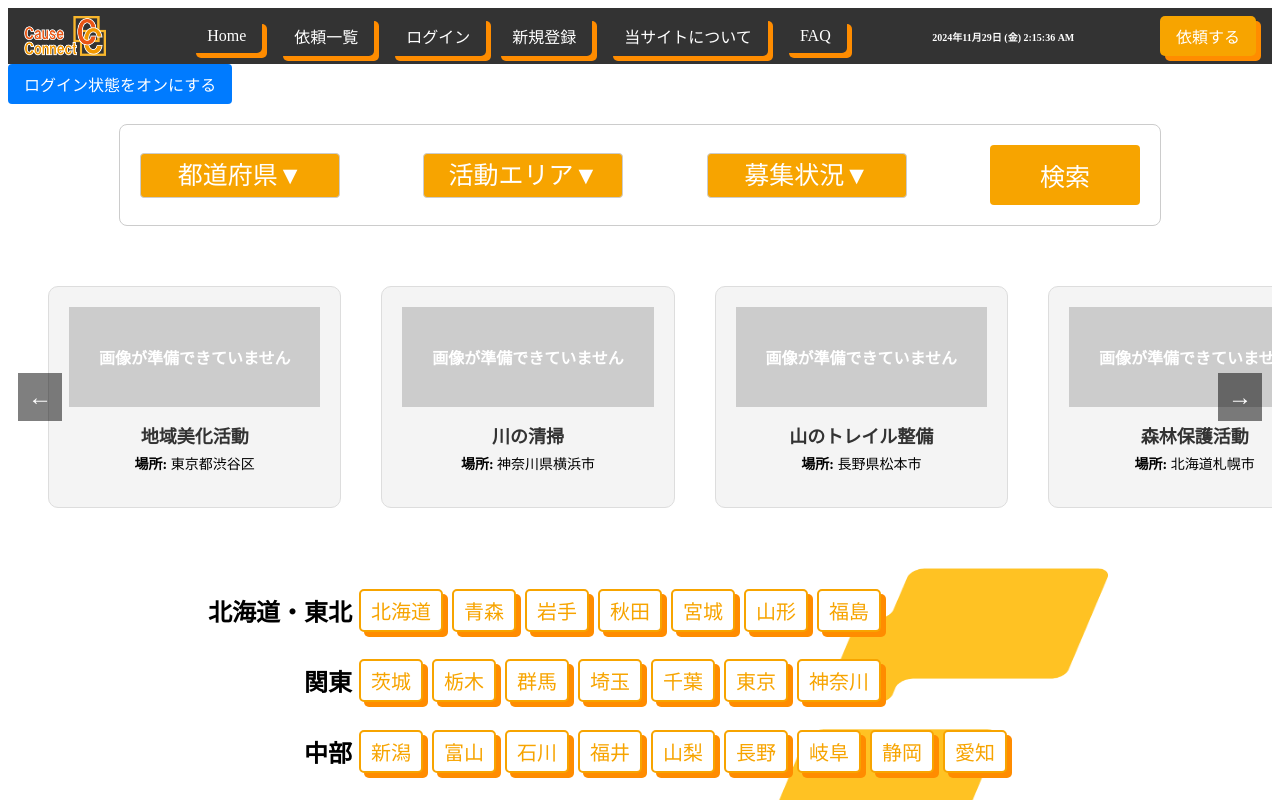
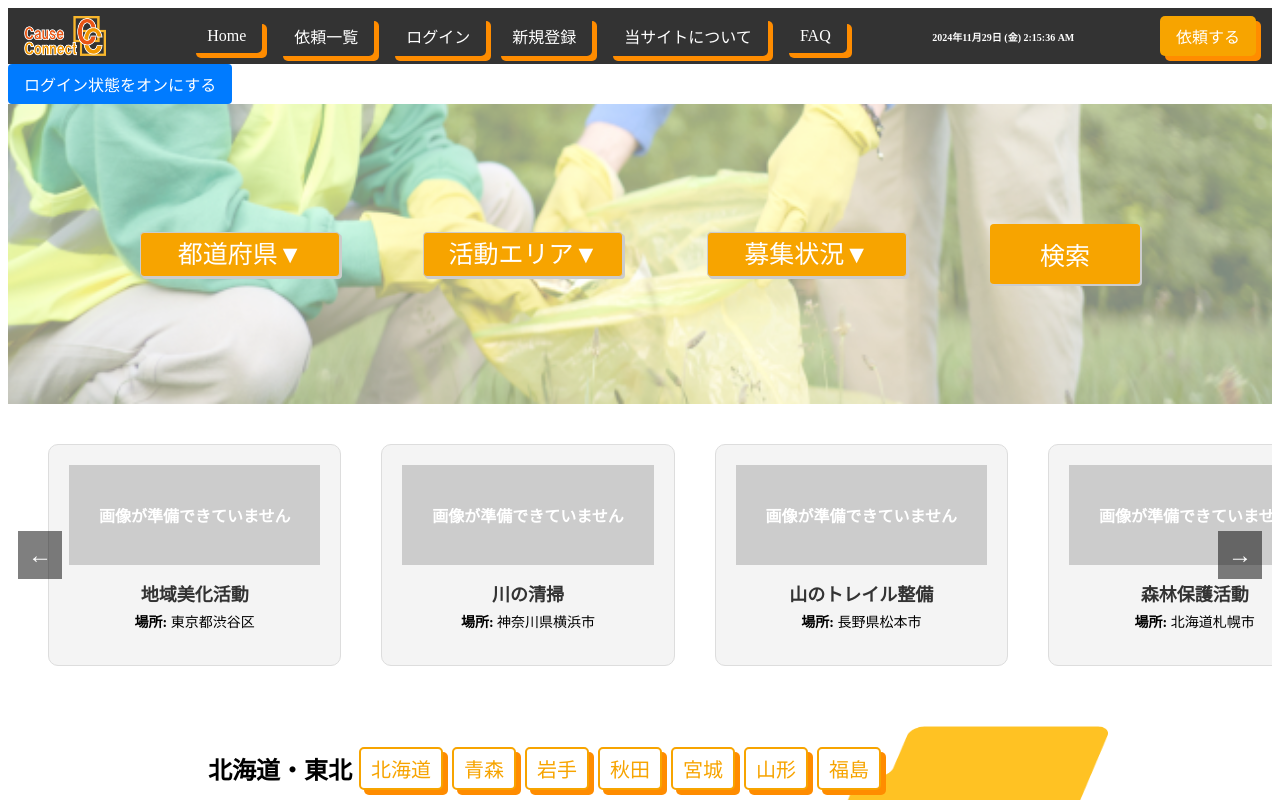
Before and after one commit to ivy239001/Cause-Conect, a Vue app in the folder CauseConnect/: page / in a window 1280 px wide. Shown: the top 800 px of the page. Built offline with nearby package versions, Linux system fonts and the light colour scheme; a web font is replaced by a local one.

Commit message:
homeのサーチ部分に画像を挿入♡しました

```diff
--- a/CauseConnect/src/components/search.vue
+++ b/CauseConnect/src/components/search.vue
@@ -1,37 +1,3 @@
-<template>
-  <div class="search-container">
-    <div class="search-row">
-      <div class="search-item">
-        <select id="prefecture" v-model="selectedPrefecture">
-          <option value="" disabled selected hidden>都道府県▼</option>
-          <option v-for="(pref, index) in prefectures" :key="index" :value="pref">
-            {{ pref }}
-          </option>
-        </select>
-      </div>
-      <div class="search-item">
-        <select id="area" v-model="selectedArea">
-          <option value="" disabled selected hidden>活動エリア▼</option>
-          <option v-for="(area, index) in areas" :key="index" :value="area">
-            {{ area }}
-          </option>
-        </select>
-      </div>
-      <div class="search-item">
-        <select id="status" v-model="selectedStatus">
-          <option value="" disabled selected hidden>募集状況▼</option>
-          <option value="募集中">募集中</option>
-          <option value="募集終了">募集終了</option>
-          <option value="すべて">すべて</option>
-        </select>
-      </div>
-      <div class="search-item">
-        <button @click="navigateToList">検索</button>
-      </div>
-    </div>
-  </div>
-</template>
-
 <script>
 export default {
   data() {
@@ -67,12 +33,46 @@ export default {
 };
 </script>
 
+<template>
+  <div class="search-container">
+    <div class="search-row">
+      <div class="search-item">
+        <select id="prefecture" v-model="selectedPrefecture">
+          <option value="" disabled selected hidden>都道府県▼</option>
+          <option v-for="(pref, index) in prefectures" :key="index" :value="pref">
+            {{ pref }}
+          </option>
+        </select>
+      </div>
+      <div class="search-item">
+        <select id="area" v-model="selectedArea">
+          <option value="" disabled selected hidden>活動エリア▼</option>
+          <option v-for="(area, index) in areas" :key="index" :value="area">
+            {{ area }}
+          </option>
+        </select>
+      </div>
+      <div class="search-item">
+        <select id="status" v-model="selectedStatus">
+          <option value="" disabled selected hidden>募集状況▼</option>
+          <option value="募集中">募集中</option>
+          <option value="募集終了">募集終了</option>
+          <option value="すべて">すべて</option>
+        </select>
+      </div>
+      <div class="search-item">
+        <button  @click="navigateToList">検索</button>
+      </div>
+    </div>
+  </div>
+</template>
+
 <style scoped>
 .search-container {
   max-width: 1000px;
-  margin: 20px auto;
+  margin: 100px auto;
   padding: 20px;
-  border: 1px solid #ccc;
+  /*border: 1px solid #ccc;*/
   border-radius: 8px;
 }
 
@@ -107,6 +107,7 @@ export default {
   /* ブラウザのデフォルトスタイルを無効化 */
   font-size: 25px;
   text-align: center;
+  box-shadow: 2px 2px #ccc;
 }
 
 .search-item select option {
@@ -127,6 +128,8 @@ export default {
   border-radius: 4px;
   font-size: 25px;
   text-align: center;
+  box-shadow: 2px 2px #ccc;
+
 }
 
 .search-item button:hover {
--- a/CauseConnect/src/views/home/home.vue
+++ b/CauseConnect/src/views/home/home.vue
@@ -19,8 +19,12 @@ const searchRequests = () => {
 
 <template>
   <div>
-    <!-- Searchコンポーネントの使用 -->
-    <Search v-model:searchQuery="searchQuery" @search="searchRequests" />
+    <div class="background-container">
+      <!-- Searchコンポーネントの使用 -->
+      <div class="search">
+        <Search v-model:searchQuery="searchQuery" @search="searchRequests" />
+      </div>
+    </div>
     <ImageSlide/>
     <Japan/>
     <ImageSlide/>
@@ -33,4 +37,32 @@ const searchRequests = () => {
 
 <style scoped>
 /* 必要に応じてスタイルを追加 */
+.background-container {
+  position: relative; /* 擬似要素を背景として配置するために必要 */
+  width: 100%;
+  height: 300px; /* 背景の高さ */
+  overflow: hidden; /* 擬似要素がはみ出さないようにする */
+}
+/* 背景画像を半透明にする */
+.background-container::before {
+  content: "";
+  position: absolute;
+  top: 0;
+  left: 0;
+  width: 100%;
+  height: 100%;
+  background-image: url('@/assets/img/HomeImg.jpg'); /* 背景画像のパス */
+  background-size: cover; /* 背景をコンテナにフィットさせる */
+  background-position: bottom; /* 背景を下側に配置 */
+  opacity: 0.5; /* 背景のみ半透明にする */
+  z-index: -1; /* 子要素の後ろに配置 */
+}
+
+/* Searchコンポーネントのスタイル（必要なら調整可能） */
+.search{
+  position: relative; /* 背景擬似要素に影響されないようにする */
+  z-index: 1; /* 背景より前面に配置 */
+
+}
+
 </style>
```
Also changed, not shown: CauseConnect/src/assets/img/HomeImg.jpg (added).
